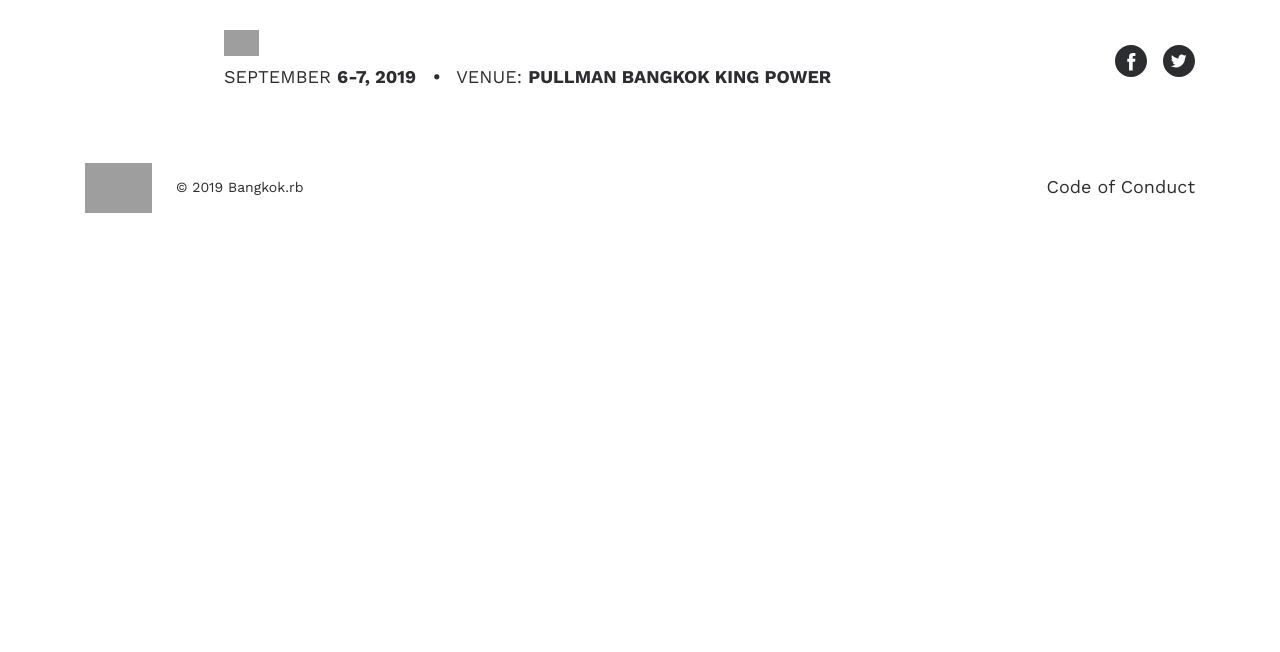
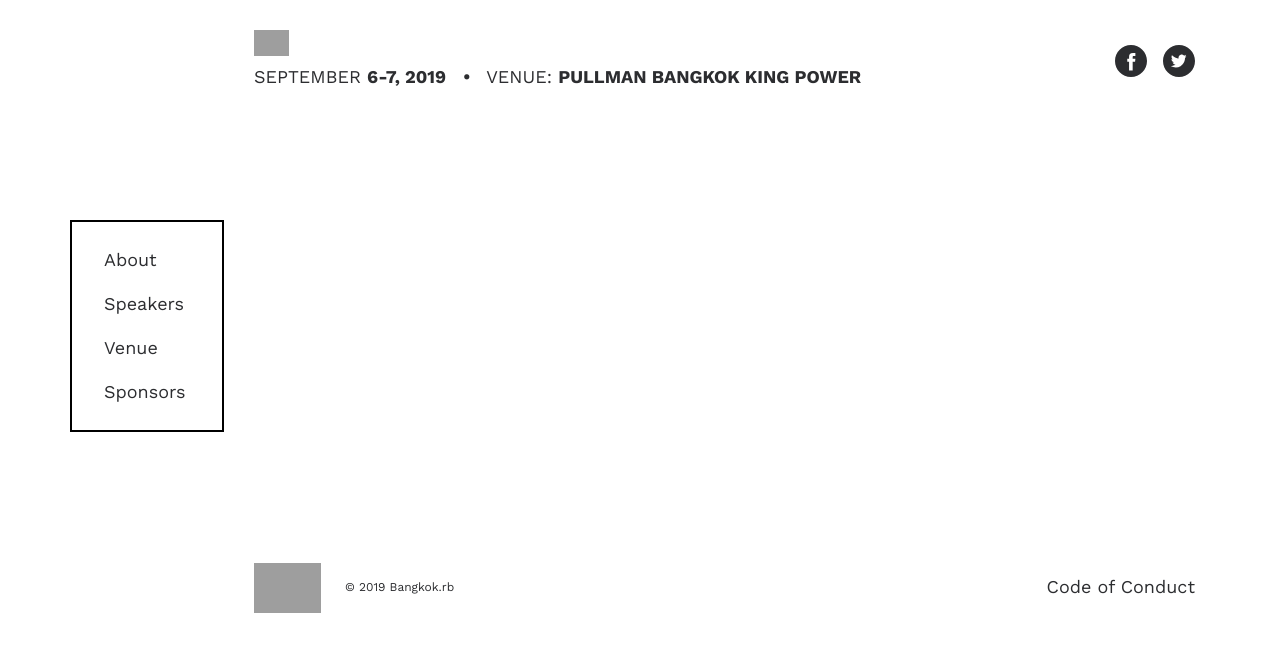
Before and after one commit to bangkokrb/rubyconfth, a Jekyll site: the page built from index.md, in a window 1280 px wide. Shown: the top 652 px of the page. Built offline with Jekyll 4.4.1, drawn with Linux system fonts in a browser that asks for light colours; grey boxes are pictures that could not be loaded.

Commit message:
Implement the navigation menu with mobile drawer behaviour

```diff
--- a/_includes/header.html
+++ b/_includes/header.html
@@ -1,7 +1,10 @@
 <header class="app-header">
   <div class="container">
     <div class="app-header__event">
-      <a href="/" class="app-header__logo logo logo--text">RubyConf TH 2019</a>
+      <a href="/" class="app-header__logo logo logo--text">
+        <span class="sr-only">RubyConf TH 2019</span>
+      </a>
+
       <div class="app-header__logistic">
         <div class="app-header__date">
           September <strong>6-7, 2019</strong>
@@ -11,6 +14,30 @@
         </div>
       </div>
     </div>
+
+    <nav class="app-navigation app-header__navigation">
+      <button type="button" class="app-navigation__btn-toggle-menu btn btn--link" data-target="app-navigation__pane">
+        <i class="icon-hamburger"></i>
+        <span class="sr-only">Toggle Menu</span>
+      </button>
+
+      <div class="app-navigation__pane">
+        <ul class="app-navigation__menu list--unstyled">
+          <li class="app-navigation__menu-item">
+            <a href="#about" class="app-navigation__menu-link">About</a>
+          </li>
+          <li class="app-navigation__menu-item">
+            <a href="#speakers" class="app-navigation__menu-link">Speakers</a>
+          </li>
+          <li class="app-navigation__menu-item">
+            <a href="#venue" class="app-navigation__menu-link">Venue</a>
+          </li>
+          <li class="app-navigation__menu-item">
+            <a href="#sponsors" class="app-navigation__menu-link">Sponsors</a>
+          </li>
+        </ul>
+      </div>
+    </nav>
 
     <div class="app-header__social">
       <ul class="list-social-platform list--unstyled">
--- a/_js/application.js
+++ b/_js/application.js
@@ -0,0 +1 @@
+import './initializers/';
--- /dev/null
+++ b/_js/initializers/index.js
@@ -0,0 +1,2 @@
+// Components
+import './navigation';
--- /dev/null
+++ b/_js/initializers/navigation.js
@@ -0,0 +1,5 @@
+import AppNavigation, { DEFAULT_SELECTOR } from '../components/AppNavigation';
+
+const appNavigation = document.querySelector(DEFAULT_SELECTOR);
+
+appNavigation && new AppNavigation(appNavigation);
--- a/_layouts/default.html
+++ b/_layouts/default.html
@@ -22,5 +22,8 @@
 </main>
 
 {% include footer.html %}
+
+<script src="/assets/javascript/vendor.js"></script>
+<script src="/assets/javascript/application.js"></script>
 </body>
 </html>
--- a/_sass/_variables.scss
+++ b/_sass/_variables.scss
@@ -14,10 +14,11 @@ $color-gray: (
 // Typography
 
 $font-sizes: (
-  default: 1rem,
-  sm: 0.875rem,
-  lg: 1.125rem,
-  xl: 1.375rem
+  default: 1rem, // 16px
+  xs: 0.75rem,   // 12 px
+  sm: 0.875rem,  // 14 px
+  lg: 1.125rem,  // 18 px
+  xl: 1.375rem   // 22 px
 );
 
 $base-font-size: map-get($font-sizes, 'default');
--- a/_sass/components/_app-footer.scss
+++ b/_sass/components/_app-footer.scss
@@ -18,7 +18,7 @@
   &__copy {
     margin-left: 1.25rem;
 
-    font-size: map-get($font-sizes, 'sm');
+    font-size: map-get($font-sizes, 'xs');
   }
 
   &__list-link {
--- /dev/null
+++ b/_sass/components/_app-navigation.scss
@@ -0,0 +1,118 @@
+.app-navigation {
+  &__btn-toggle-menu {
+    position: absolute;
+    right: 10px;
+    top: -14px;
+    z-index: map-get($zIndex, 'sky');
+
+    // Increase touch area
+    width: rem(50px);
+    height: rem(50px);
+
+    // Reset button
+    padding: 0;
+    line-height: 0;
+
+    cursor: pointer;
+
+    @include media-breakpoint-up('lg') {
+      display: none;
+    }
+  }
+}
+
+.app-navigation__pane {
+  position: fixed;
+  top: 0;
+  left: 100vw;
+  z-index: map-get($zIndex, 'high');
+
+  width: 100vw;
+  height: 100vh;
+
+  padding: rem(70px) 3rem 2rem;
+
+  background: #fff;
+
+  will-change: left;
+  transition: left $base-animation-duration $base-animation-duration;
+
+  @include media-breakpoint-up('lg') {
+    position: absolute;
+    left: 0;
+    top: 190px;
+    z-index: map-get($zIndex, 'default');
+
+    width: $app-navigation-lg-width;
+    height: auto;
+    padding: 1rem 2rem;
+
+    border: 2px solid #000;
+  }
+}
+
+.app-navigation__menu {
+  &-link {
+    position: relative;
+    display: block;
+
+    line-height: 3.25;
+    font-size: map-get($font-sizes, 'xl');
+
+    transition: font-weight $base-animation-duration/2 $base-animation-timing;
+
+    @include media-breakpoint-up('lg') {
+      line-height: 2.75rem;
+      font-size: map-get($font-sizes, 'lg');
+    }
+
+    &,
+    &:hover {
+      color: $body-color;
+    }
+
+    &::before {
+      content: '';
+      position: absolute;
+      top: 30px;
+      left: -28px;
+
+      width: 9px;
+      height: 9px;
+
+      background: map-get($color-brand, 'primary');
+      transform: rotate(45deg);
+
+      opacity: 0;
+      transition: opacity $base-animation-duration/2 $base-animation-timing;
+
+      @include media-breakpoint-up('lg') {
+        top: 17px;
+        left: -20px;
+      }
+    }
+
+    &:hover {
+      font-weight: 700;
+      text-decoration: none;
+
+      &::before {
+        opacity: 1;
+      }
+    }
+  }
+}
+
+// Menu animation
+
+.app-navigation--menu-open {
+  .app-navigation__btn-toggle-menu .icon-hamburger {
+    @extend .icon-hamburger--active;
+  }
+
+  .app-navigation__pane {
+    pointer-events: auto;
+
+    left: 0;
+  }
+}
--- /dev/null
+++ b/_sass/components/_btn.scss
@@ -0,0 +1,25 @@
+.btn {
+  &--primary {
+    @extend .btn-primary;
+  }
+
+  &--secondary {
+    @extend .btn-secondary;
+  }
+
+  &--link {
+    @extend .btn-link;
+  }
+
+  &--sm {
+    @extend .btn-sm;
+  }
+
+  &--lg {
+    @extend .btn-lg;
+  }
+
+  &--block {
+    @extend .btn-block;
+  }
+}
--- /dev/null
+++ b/_sass/components/_icon-hamburger.scss
@@ -0,0 +1,60 @@
+.icon-hamburger {
+  display: inline-block;
+  position: relative;
+
+  transition-duration: 0.22s;
+  transition-timing-function: cubic-bezier(0.55, 0.055, 0.675, 0.19);
+
+  &,
+  &:before,
+  &:after {
+    width: 26px;
+    height: 2px;
+    border-radius: 2px;
+    background-color: #000;
+  }
+
+  &:before,
+  &:after {
+    position: absolute;
+    content: '';
+
+    transition-duration: 500ms;
+  }
+
+  &:before {
+    top: -9px;
+    left: 0;
+
+    transition: top 0.1s 0.25s ease-in,
+                opacity 0.1s ease-in;
+  }
+
+  &:after {
+    top: 9px;
+    left: 0;
+
+    transition: top 0.1s 0.25s ease-in,
+                transform 0.22s cubic-bezier(0.55, 0.055, 0.675, 0.19);
+  }
+}
+
+.icon-hamburger--active {
+  transform: rotate(225deg);
+  transition-delay: 0.12s;
+  transition-timing-function: cubic-bezier(0.215, 0.61, 0.355, 1);
+
+  &::before {
+    top: 0;
+    opacity: 0;
+    transition: top 0.1s ease-out,
+    opacity 0.1s 0.12s ease-out;
+  }
+
+  &::after {
+    top: 0;
+    transform: rotate(-90deg);
+    transition: bottom 0.1s ease-out,
+    transform 0.22s 0.12s cubic-bezier(0.215, 0.61, 0.355, 1);
+  }
+}
--- a/_sass/layouts/default.scss
+++ b/_sass/layouts/default.scss
@@ -8,10 +8,13 @@
 }
 
 .layout-default .app-header,
-.layout-default .app-content {
+.layout-default .app-content,
+.layout-default .app-footer {
   > .container {
+    position: relative;
+
     @include media-breakpoint-up('lg') {
-      padding-left: $app-navigation-lg-width;
+      padding-left: $app-navigation-lg-width + $grid-gutter-width;
     }
   }
 }
@@ -26,6 +29,10 @@
   }
 }
 
+.layout-default .app-content {
+  min-height: rem(400px);
+}
+
 
 .layout-default .app-footer {
   padding-top: rem(40px);
--- a/assets/stylesheets/application.scss
+++ b/assets/stylesheets/application.scss
@@ -23,7 +23,10 @@
 
 @import 'components/app-footer';
 @import 'components/app-header';
+@import 'components/app-navigation';
+@import 'components/btn';
 @import 'components/icon';
+@import 'components/icon-hamburger';
 @import 'components/list';
 @import 'components/logo';
 @import 'components/list-social-platform';
--- a/package.json
+++ b/package.json
@@ -36,6 +36,7 @@
     "webpack-shell-plugin": "0.5.0"
   },
   "dependencies": {
+    "body-scroll-lock": "2.6.1",
     "vue": "2.5.21"
   }
 }
```
Also changed, not shown: _js/components/AppNavigation/index.js (added, +81 -0 lines), 1 other file.
